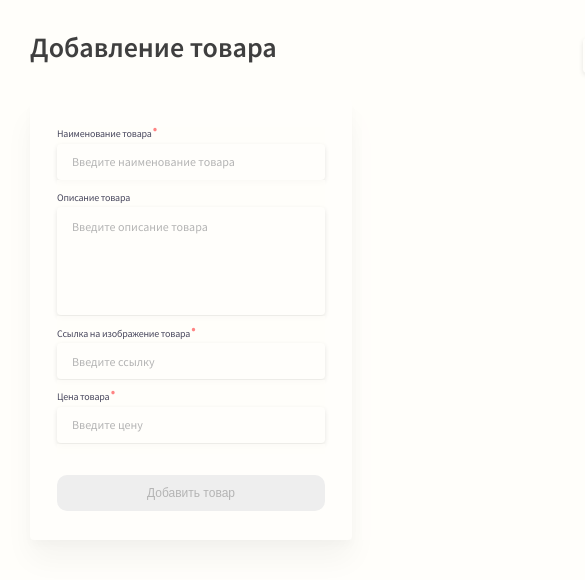
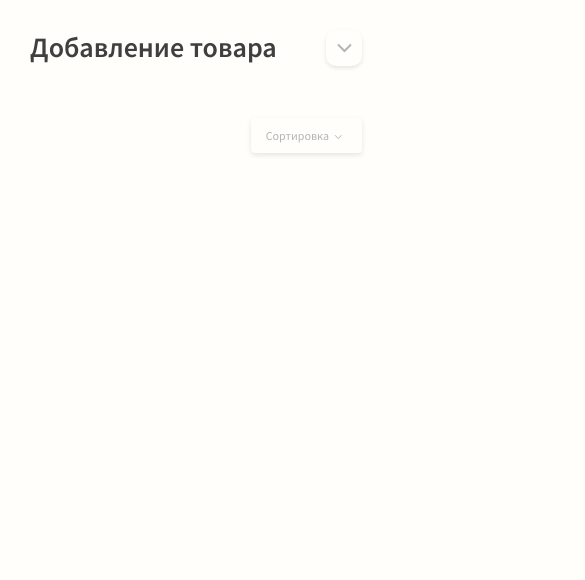
Before and after one commit to qNoqua/store_demo, a Vue app: page / in a window 390 px wide. Shown: the top 580 px of the page, 585 px wide, since content can reach past the window. Built offline with nearby package versions, Linux system fonts and the light colour scheme.

Commit message:
Added remove product; Added responsive markup; Form hide added Sorting fixed

```diff
--- a/src/components/UI/DropDown.vue
+++ b/src/components/UI/DropDown.vue
@@ -6,7 +6,7 @@
     v-on:click="isVisible = false"
   >
     <span class="title">Сортировка</span>
-    <img src="../../assets/icons/rectangle.png" />
+    <img src="../../assets/icons/rectangle.svg" />
     <div class="options" v-if="isVisible">
       <div
         class="option"
@@ -25,7 +25,7 @@ export default {
   data() {
     return {
       options: [
-        { name: "наименованию", value: "default" },
+        { name: "наименованию", value: "name" },
         { name: "возрастанию цены", value: "increase" },
         { name: "убыванию цены", value: "decrease" },
       ],
--- a/src/components/product-form/ProductForm.vue
+++ b/src/components/product-form/ProductForm.vue
@@ -1,6 +1,12 @@
 <template>
   <div class="left-container">
-    <div class="form-title">Добавление товара</div>
+    <div class="form-title">
+      <span>Добавление товара</span>
+      <button class="show-btn" v-bind:class="{ 'btn-hidden': buttonHidden }" v-on:click="isOpen = !isOpen">
+        <img src="../../assets/icons/rectangle.svg" />
+      </button>
+    </div>
+    <div class="form-wrapper" v-bind:class="{ opened: isOpen }">
       <div class="form-container">
         <div class="input-container">
           <label for="name" class="name" required>Наименование товара</label>
@@ -73,6 +79,7 @@
         </button>
       </div>
     </div>
+  </div>
 </template>
 
 <script>
@@ -98,6 +105,8 @@ export default {
         isValid: false,
         status: "clear",
       },
+      isOpen: window.innerWidth > 768,
+      buttonHidden: window.innerWidth > 768,
     };
   },
   methods: {
@@ -147,6 +156,10 @@ export default {
       };
       console.log(product);
       this.$store.commit("addProductToList", product);
+      this.nameOfProduct.value = '';
+      this.descriptionOfProduct.value = '',
+      this.imgLinkOfProduct.value = '',
+      this.priceOfProduct.value = ''
     },
   },
   computed: {
@@ -176,11 +189,15 @@ export default {
 </script>
 
 <style lang="scss" scoped>
+@media screen and (max-width: 768px) {
+}
 .left-container {
   display: grid;
   grid-gap: 20px;
   align-items: flex-start;
   .form-title {
+    display: flex;
+    justify-content: space-between;
     font-family: "Source Sans Pro";
     font-style: normal;
     font-weight: 600;
@@ -188,6 +205,49 @@ export default {
     height: 50px;
     line-height: 35px;
     color: #3f3f3f;
+    & > .show-btn {
+      position: relative;
+      background: #fffefb;
+      box-shadow: 0px 2px 4px rgba(0, 0, 0, 0.1);
+      border: none;
+      border-radius: 10px;
+      color: #ffffff;
+      height: 36px;
+      width: 36px;
+      cursor: pointer;
+      transition: 150ms;
+      & > img {
+        position: absolute;
+        width: 16px;
+        height: 16px;
+        background: none;
+        left: 50%;
+        top: 50%;
+        transform: translate(-50%, -50%);
+      }
+      &:hover {
+        background: #e5e5e5;
+        box-shadow: 0px 2px 4px rgba(0, 0, 0, 0.5);
+      }
+      &:active {
+        background: #fffefb;
+      }
+      &.btn-hidden {
+        visibility: hidden;
+      }
+    }
+  }
+  .form-wrapper {
+    overflow: hidden;
+    min-width: 322px;
+    max-height: 0;
+    transition: max-height 300ms ease;
+    box-shadow: 0px 20px 30px rgba(0, 0, 0, 0.04),
+      0px 6px 10px rgba(0, 0, 0, 0.02);
+    border-radius: 4px;
+    &.opened {
+      max-height: 440px;
+    }
   }
   .form-container {
     display: grid;
@@ -195,9 +255,6 @@ export default {
     min-height: 440px;
     padding: 27px;
     background: #fffefb;
-    box-shadow: 0px 20px 30px rgba(0, 0, 0, 0.04),
-      0px 6px 10px rgba(0, 0, 0, 0.02);
-    border-radius: 4px;
   }
   .input-container {
     display: grid;
--- a/src/components/product-list/ProductItem.vue
+++ b/src/components/product-list/ProductItem.vue
@@ -9,8 +9,8 @@
       <div class="description-container">{{ stats.description }}</div>
       <div class="price-container">{{ stats.price }} руб.</div>
     </div>
-    <button class="btn" v-if="isVisibilityButton">
-      <img src="../../assets/icons/delete.svg" alt="" />
+    <button class="btn" v-on:click.prevent="removeProduct" v-if="isVisibilityButton">
+      <img src="../../assets/icons/delete.svg"/>
     </button>
   </div>
 </template>
@@ -28,6 +28,12 @@ return {
       required: true,
     },
   },
+  methods: {
+    removeProduct() {
+      console.log(this.stats)
+      this.$store.commit('removeProduct', this.stats)
+    }
+  }
 };
 </script>
 
--- a/src/components/product-list/ProductList.vue
+++ b/src/components/product-list/ProductList.vue
@@ -1,7 +1,7 @@
 <template>
   <div class="right-container">
     <div class="btn-container">
-      <drop-down/>
+      <drop-down />
     </div>
     <div class="list-container">
       <product-item
@@ -19,7 +19,7 @@ import DropDown from "@/components/UI/DropDown.vue";
 export default {
   components: {
     ProductItem,
-    DropDown
+    DropDown,
   },
   computed: {
     products() {
@@ -38,6 +38,7 @@ export default {
   grid-template-columns: repeat(auto-fill, 332px);
   grid-auto-rows: 432px;
   grid-gap: 15px;
+  justify-content: center;
   justify-items: center;
   align-items: center;
 }
@@ -46,6 +47,7 @@ export default {
   grid-template-columns: repeat(auto-fill, 332px);
   grid-auto-rows: minmax(50px, min-content);
   grid-gap: 15px;
+  justify-content: center;
   justify-items: end;
   align-items: center;
 }
--- a/src/store/products/getters.js
+++ b/src/store/products/getters.js
@@ -1,11 +1,10 @@
 export const getters = {
     products (state) {
         const items = state.productsIds.map(id => state.products[id])
-        if (state.sortDirection === '') {
-            return items
-        }
-        if (state.sortDirection === 'default') {
-            return items.reverse()
+        if (state.sortDirection === 'name') {
+            return items.sort((a, b) => {
+                return a.name > b.name ? 1 : -1
+            })
         }
         return items.sort((a, b) => {
             if (state.sortDirection === 'increase') {
--- a/src/store/products/mutations.js
+++ b/src/store/products/mutations.js
@@ -1,14 +1,27 @@
 export const mutations = {
-    addProductToList(state, product) {
-        state.products[product.id] = product
-        state.productsIds.push(product.id)
-        updateLocalsorage(state.products, state.productsIds)
-    },
-    selectedSort(state, option) {
-        state.sortDirection = option.value
-    }
-}
+  addProductToList(state, product) {
+    state.products[product.id] = product;
+    state.productsIds.push(product.id);
+    updateLocalsorage(state.products, state.productsIds);
+  },
+  selectedSort(state, option) {
+    state.sortDirection = option.value;
+  },
+  removeProduct(state, payload) {
+    state.productsIds = state.productsIds.filter(
+      (id) => Number(payload.id) !== id
+    );
+    const keys = Object.keys(state.products);
+    const newProducts = {};
+    keys.forEach((key) => {
+      if (state.productsIds.includes(Number(key)))
+        newProducts[key] = state.products[key];
+    });
+    state.products = newProducts;
+    updateLocalsorage(state.products, state.productsIds);
+  },
+};
 const updateLocalsorage = (products, productsIds) => {
-    localStorage.setItem('localProduct', JSON.stringify(products))
-    localStorage.setItem('localproductsIds', JSON.stringify(productsIds))
-}
+  localStorage.setItem("localProduct", JSON.stringify(products));
+  localStorage.setItem("localproductsIds", JSON.stringify(productsIds));
+};
--- a/src/views/HomePage.vue
+++ b/src/views/HomePage.vue
@@ -1,27 +1,33 @@
 <template>
-    <div class="product-page--container">
-        <product-form/>
-        <product-list/>
+  <div class="product-page-container">
+    <product-form />
+    <product-list />
   </div>
 </template>
 
 <script>
-import ProductForm from '@/components/product-form/ProductForm.vue'
-import ProductList from '@/components/product-list/ProductList.vue'
+import ProductForm from "@/components/product-form/ProductForm.vue";
+import ProductList from "@/components/product-list/ProductList.vue";
 
 export default {
   components: {
     ProductForm,
-        ProductList
-    }
-}
+    ProductList,
+  },
+};
 </script>
 
 <style lang="scss" scoped>
-.product-page--container {
+.product-page-container {
   display: grid;
   grid-template-columns: 1fr 3fr;
   grid-gap: 10px;
+  align-items: flex-start;
   padding: 30px;
 }
+@media screen and (max-width: 768px) {
+  .product-page-container {
+    grid-template-columns: 1fr;
+  }
+}
 </style>
```
Also changed, not shown: src/assets/icons/rectangle.svg (added). Lines whose indentation alone changed are shown as unchanged.
